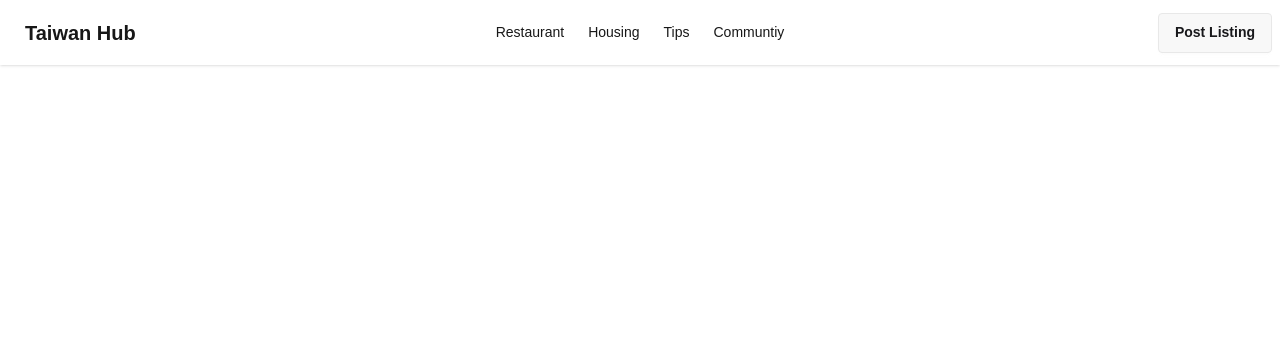
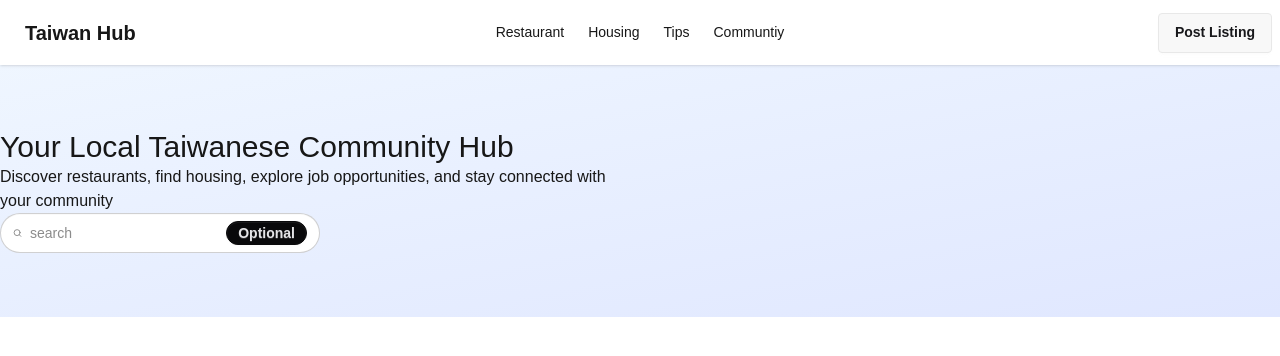
Before and after one commit to yll9108/communityHub, a Next.js app in the folder my-app/: page / in a window 1280 px wide. Shown: the top 356 px of the page. Built offline with nearby package versions, Linux system fonts and the light colour scheme.

Commit message:
searchSection frotend

```diff
--- /dev/null
+++ b/my-app/src/app/components/searchSection/Search.tsx
@@ -0,0 +1,32 @@
+import React from "react";
+
+function Search() {
+    return (
+        <div>
+            <label className="input rounded-4xl">
+                <svg
+                    className="h-[1em] opacity-50"
+                    xmlns="http://www.w3.org/2000/svg"
+                    viewBox="0 0 24 24"
+                >
+                    <g
+                        strokeLinejoin="round"
+                        strokeLinecap="round"
+                        strokeWidth="2.5"
+                        fill="none"
+                        stroke="currentColor"
+                    >
+                        <circle cx="11" cy="11" r="8"></circle>
+                        <path d="m21 21-4.3-4.3"></path>
+                    </g>
+                </svg>
+                <input type="text" className="grow" placeholder="search" />
+                <button className="btn badge badge-neutral badge-m rounded-4xl">
+                    Optional
+                </button>
+            </label>
+        </div>
+    );
+}
+
+export default Search;
--- /dev/null
+++ b/my-app/src/app/components/searchSection/SearchSection.tsx
@@ -0,0 +1,16 @@
+import React from "react";
+import Title from "./Title";
+import Search from "./Search";
+
+function SearchSection() {
+    return (
+        <section className="bg-gradient-to-br from-blue-50 to-indigo-100 py-16">
+            <div className="w-1/2">
+                <Title />
+                <Search />
+            </div>
+        </section>
+    );
+}
+
+export default SearchSection;
--- /dev/null
+++ b/my-app/src/app/components/searchSection/Title.tsx
@@ -0,0 +1,15 @@
+import React from "react";
+
+function Title() {
+    return (
+        <div>
+            <p className="text-3xl">Your Local Taiwanese Community Hub</p>
+            <p>
+                Discover restaurants, find housing, explore job opportunities,
+                and stay connected with your community
+            </p>
+        </div>
+    );
+}
+
+export default Title;
--- a/my-app/src/app/page.tsx
+++ b/my-app/src/app/page.tsx
@@ -1,9 +1,11 @@
 import Header from "./components/header/Header";
+import SearchSection from "./components/searchSection/SearchSection";
 
 export default function Home() {
     return (
         <>
             <Header />
+            <SearchSection />
         </>
     );
 }
```
